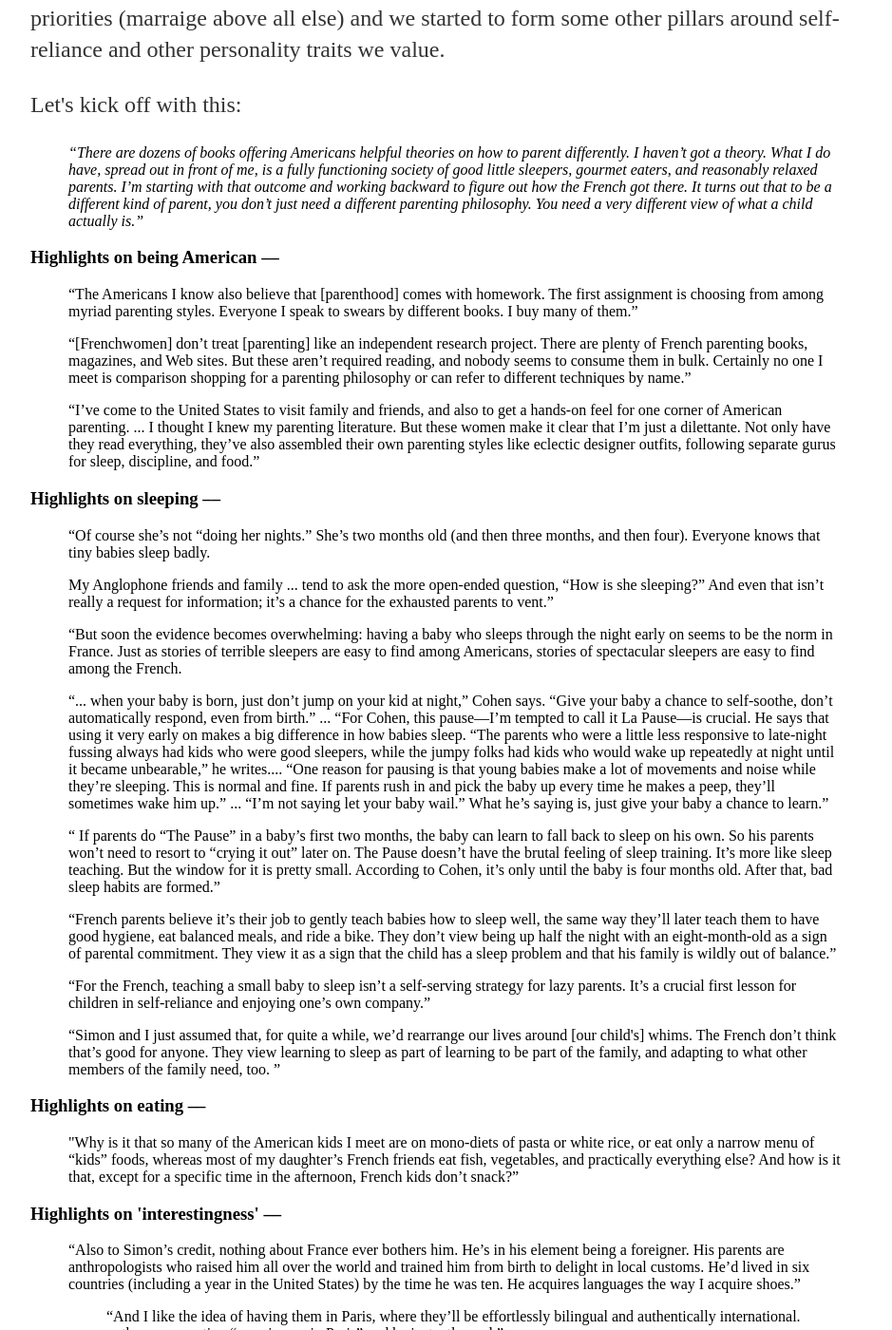
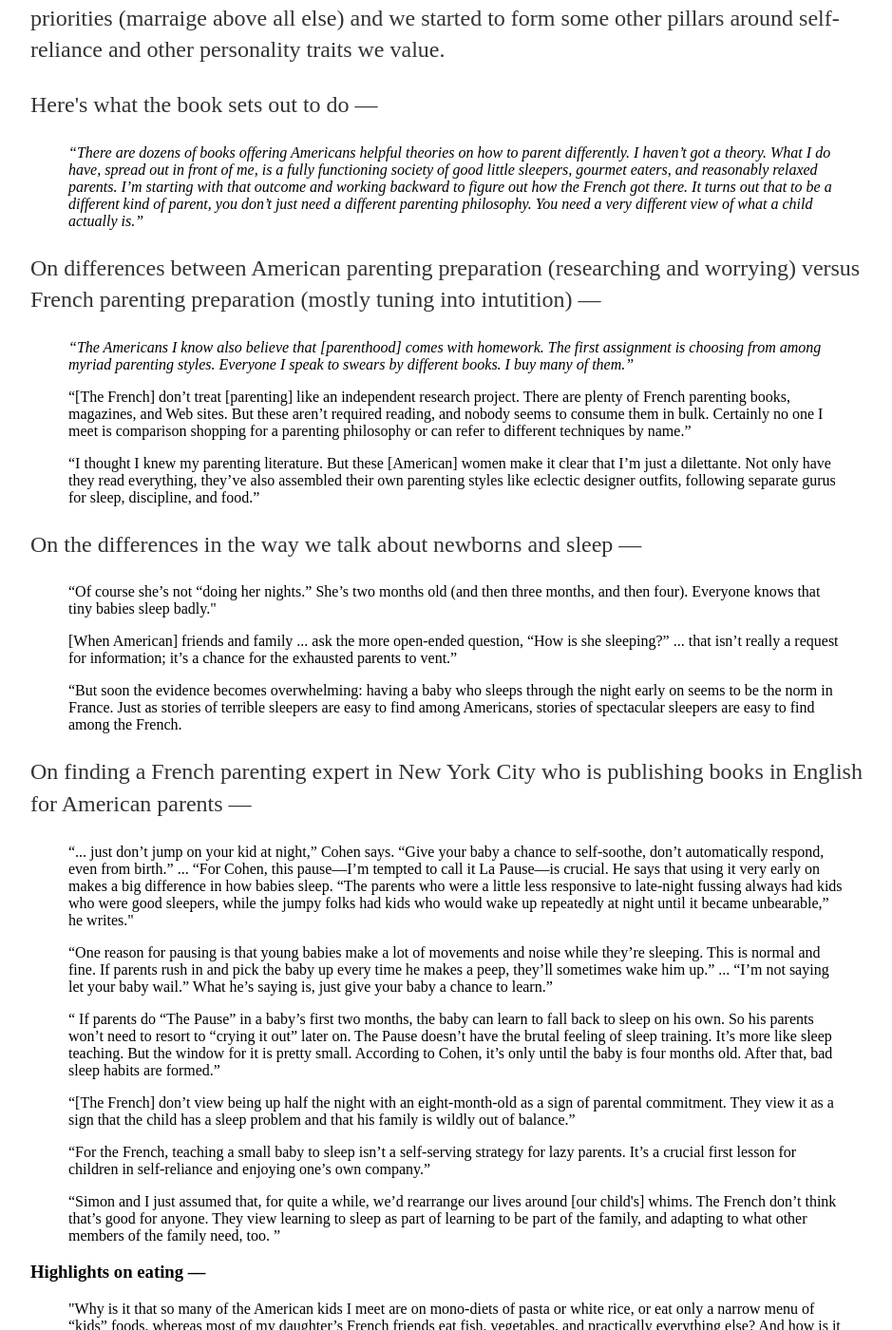
Before and after one commit to hacktheparent/hacktheparent.github.io, a Jekyll site: the page built from posts/bringingupbebe.html, in a window 1280 px wide and 1400 px high, scrolled down 687 px. Shown: the whole window at 95% size, without its empty margins (160-1099 px from the left). Built offline with Jekyll 4.4.1, drawn with Linux system fonts in a browser that asks for light colours; some of the changed text lies outside the part shown.

Commit message:
update bringingupbebe.html

```diff
--- a/posts/bringingupbebe.html
+++ b/posts/bringingupbebe.html
@@ -7,34 +7,36 @@ title: Hack the Parent
 		<h2>Notes and highlights from Bringing up Bebe</h2>
 		<p>Bringing up Bebe was the first book I picked up on parenting. I read it in 2012, a full decade before I would have a kid.</p>
   <p>I tell friends to start with this book. It's not preachy or prescriptive, and it's highly entertaining –– American woman marries Englishman, moves to France for reasons, slowly realizes she's raising French children.</p>
-  <p>The book made me realize that it's worth learning parenting long before you have a kid. Once you have a kid, you're operating on limited sleep and other suboptimal conditions. Your job as a new parent is keep child alive. If you wish to pick a parenting philosophy or possibly blend your own, the ideal starting line is *not* the starting line –– it's before hello world. </p>
+  <p>Reading this book made me realize that it's worth learning parenting before you have a kid. Once you have a kid, you're operating on limited sleep and other suboptimal conditions. Your sole job as a new parent is keep child alive. If you wish to pick a parenting philosophy or possibly blend your own, the starting line is actually *not* the starting line –– it's before hello world.</p>
 <p>We took blueprints from this book re: sleeping and eating. We codified our family hierarchy priorities (marraige above all else) and we started to form some other pillars around self-reliance and other personality traits we value.</p>
-<p>Let's kick off with this:
+<p>Here's what the book sets out to do ––</p>
 	<blockquote><i>“There are dozens of books offering Americans helpful theories on how to parent differently. I haven’t got a theory. What I do have, spread out in front of me, is a fully functioning society of good little sleepers, gourmet eaters, and reasonably relaxed parents. I’m starting with that outcome and working backward to figure out how the French got there. It turns out that to be a different kind of parent, you don’t just need a different parenting philosophy. You need a very different view of what a child actually is.”</i></blockquote>
 
-<h3>Highlights on being American ––</h3>
+<p>On differences between American parenting preparation (researching and worrying) versus French parenting preparation (mostly tuning into intutition) ––</p>
 
-		<blockquote>“The Americans I know also believe that [parenthood] comes with homework. The first assignment is choosing from among myriad parenting styles. Everyone I speak to swears by different books. I buy many of them.”</blockquote>
+		<blockquote><i>“The Americans I know also believe that [parenthood] comes with homework. The first assignment is choosing from among myriad parenting styles. Everyone I speak to swears by different books. I buy many of them.”</i></blockquote>
 
-		<blockquote>“[Frenchwomen] don’t treat [parenting] like an independent research project. There are plenty of French parenting books, magazines, and Web sites. But these aren’t required reading, and nobody seems to consume them in bulk. Certainly no one I meet is comparison shopping for a parenting philosophy or can refer to different techniques by name.”</blockquote>
+		<blockquote>“[The French] don’t treat [parenting] like an independent research project. There are plenty of French parenting books, magazines, and Web sites. But these aren’t required reading, and nobody seems to consume them in bulk. Certainly no one I meet is comparison shopping for a parenting philosophy or can refer to different techniques by name.”</blockquote>
 
-		<blockquote>“I’ve come to the United States to visit family and friends, and also to get a hands-on feel for one corner of American parenting. ... I thought I knew my parenting literature. But these women make it clear that I’m just a dilettante. Not only have they read everything, they’ve also assembled their own parenting styles like eclectic designer outfits, following separate gurus for sleep, discipline, and food.”</blockquote>
+		<blockquote>“I thought I knew my parenting literature. But these [American] women make it clear that I’m just a dilettante. Not only have they read everything, they’ve also assembled their own parenting styles like eclectic designer outfits, following separate gurus for sleep, discipline, and food.”</blockquote>
 
-		<blockquote></blockquote>
+<p>On the differences in the way we talk about newborns and sleep ––</p>
 
-<h3>Highlights on sleeping –– </h3>
+		<blockquote>“Of course she’s not “doing her nights.” She’s two months old (and then three months, and then four). Everyone knows that tiny babies sleep badly."</blockquote>
 
-		<blockquote>“Of course she’s not “doing her nights.” She’s two months old (and then three months, and then four). Everyone knows that tiny babies sleep badly.</blockquote>
-
-		<blockquote>My Anglophone friends and family ... tend to ask the more open-ended question, “How is she sleeping?” And even that isn’t really a request for information; it’s a chance for the exhausted parents to vent.”</blockquote>
+		<blockquote>[When American] friends and family ... ask the more open-ended question, “How is she sleeping?” ... that isn’t really a request for information; it’s a chance for the exhausted parents to vent.”</blockquote>
 
 		<blockquote>“But soon the evidence becomes overwhelming: having a baby who sleeps through the night early on seems to be the norm in France. Just as stories of terrible sleepers are easy to find among Americans, stories of spectacular sleepers are easy to find among the French.</blockquote>
 
-		<blockquote>“... when your baby is born, just don’t jump on your kid at night,” Cohen says. “Give your baby a chance to self-soothe, don’t automatically respond, even from birth.” ... “For Cohen, this pause—I’m tempted to call it La Pause—is crucial. He says that using it very early on makes a big difference in how babies sleep. “The parents who were a little less responsive to late-night fussing always had kids who were good sleepers, while the jumpy folks had kids who would wake up repeatedly at night until it became unbearable,” he writes....  “One reason for pausing is that young babies make a lot of movements and noise while they’re sleeping. This is normal and fine. If parents rush in and pick the baby up every time he makes a peep, they’ll sometimes wake him up.” ... “I’m not saying let your baby wail.” What he’s saying is, just give your baby a chance to learn.”</blockquote>
+<p>On finding a French parenting expert in New York City who is publishing books in English for American parents ––</p>
+
+		<blockquote>“... just don’t jump on your kid at night,” Cohen says. “Give your baby a chance to self-soothe, don’t automatically respond, even from birth.” ... “For Cohen, this pause—I’m tempted to call it La Pause—is crucial. He says that using it very early on makes a big difference in how babies sleep. “The parents who were a little less responsive to late-night fussing always had kids who were good sleepers, while the jumpy folks had kids who would wake up repeatedly at night until it became unbearable,” he writes."</blockquote>
+
+			<blockquote>“One reason for pausing is that young babies make a lot of movements and noise while they’re sleeping. This is normal and fine. If parents rush in and pick the baby up every time he makes a peep, they’ll sometimes wake him up.” ... “I’m not saying let your baby wail.” What he’s saying is, just give your baby a chance to learn.”</blockquote>
 
 		<blockquote>“ If parents do “The Pause” in a baby’s first two months, the baby can learn to fall back to sleep on his own. So his parents won’t need to resort to “crying it out” later on. The Pause doesn’t have the brutal feeling of sleep training. It’s more like sleep teaching. But the window for it is pretty small. According to Cohen, it’s only until the baby is four months old. After that, bad sleep habits are formed.”</blockquote>
 
-		<blockquote>“French parents believe it’s their job to gently teach babies how to sleep well, the same way they’ll later teach them to have good hygiene, eat balanced meals, and ride a bike. They don’t view being up half the night with an eight-month-old as a sign of parental commitment. They view it as a sign that the child has a sleep problem and that his family is wildly out of balance.”</blockquote>
+		<blockquote>“[The French] don’t view being up half the night with an eight-month-old as a sign of parental commitment. They view it as a sign that the child has a sleep problem and that his family is wildly out of balance.”</blockquote>
 
 		<blockquote>“For the French, teaching a small baby to sleep isn’t a self-serving strategy for lazy parents. It’s a crucial first lesson for children in self-reliance and enjoying one’s own company.”</blockquote>
 
```
